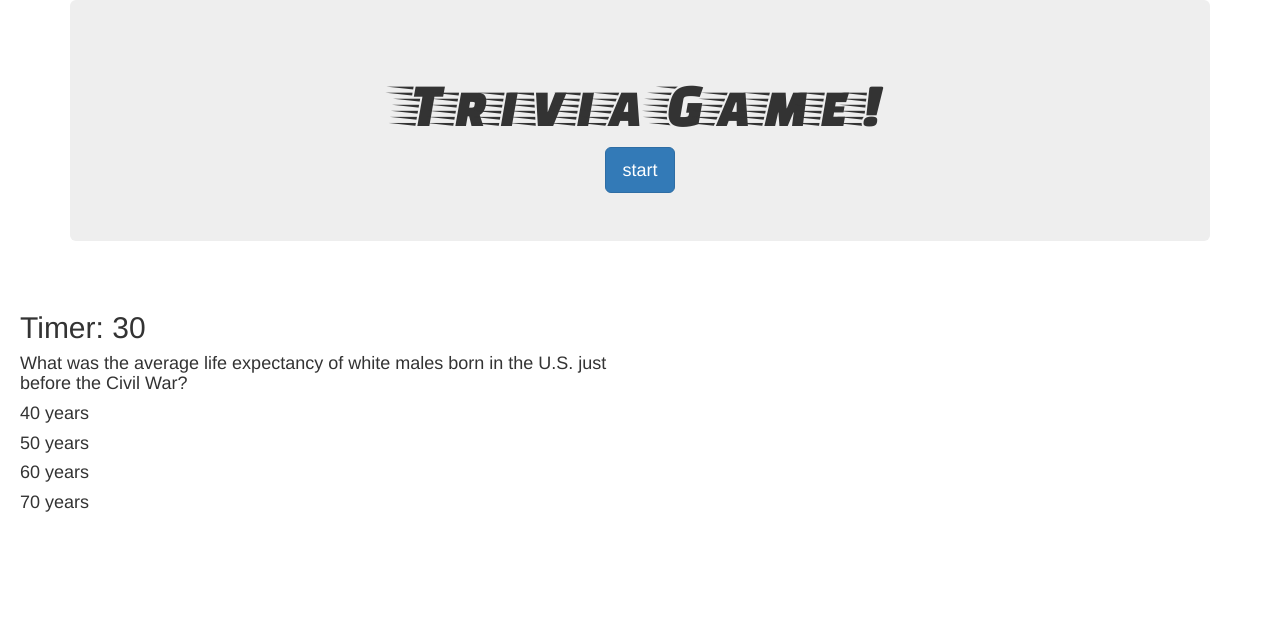
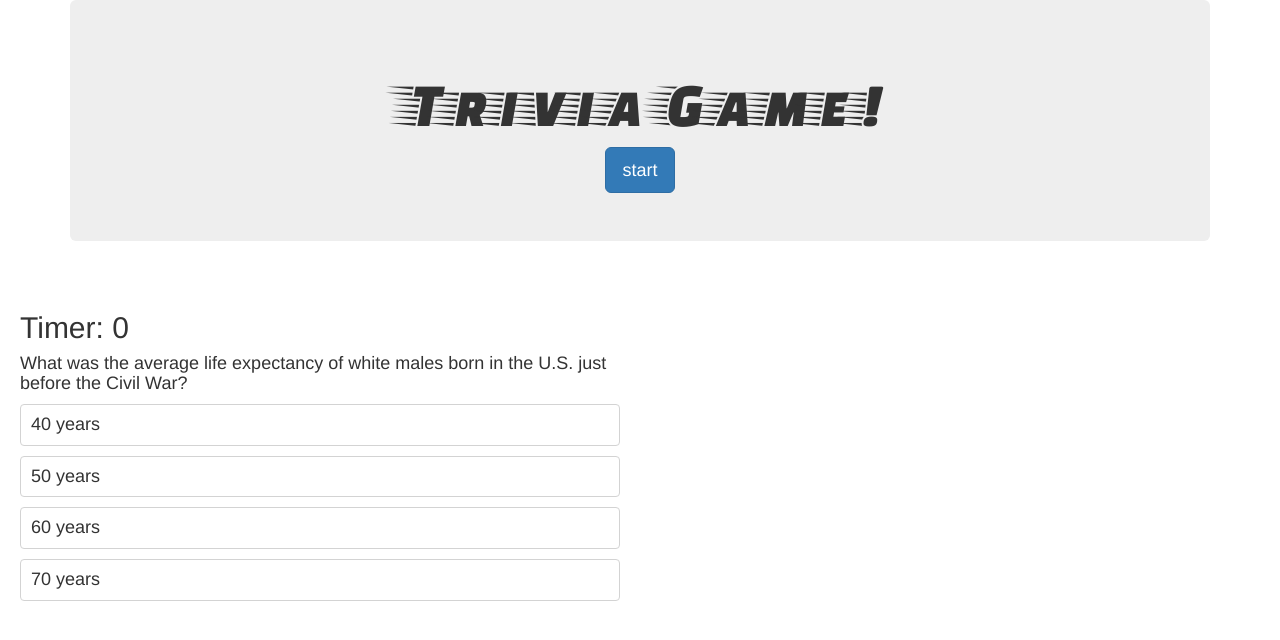
Before and after one commit to hilarykathleen/TriviaGame, a plain HTML site: page index.html in a window 1280 px wide. Drawn offline with nearby package versions, Linux system fonts and the light colour scheme.

Commit message:
timer function counts down and stops at 0, clears

```diff
--- a/assets/css/style.css
+++ b/assets/css/style.css
@@ -6,3 +6,10 @@ h1 {
     width: 50%;
     padding: 20px;
 }
+
+.answer {
+    border: 1px solid lightgray;
+    padding: 10px;
+    border-radius: 4px;
+    cursor: pointer;
+}
--- a/assets/javascript/app.js
+++ b/assets/javascript/app.js
@@ -53,7 +53,7 @@ var triviaQuestions = [
 
 // GLOBAL VARIABLES
 
-var counter = 30; // timer that's going to count down
+var counter = 5; // timer that's going to count down
 var currentQuestion = 0; // pull first question from the array
 var score = 0; // count correct answers
 var incorrect = 0; // count incorrect answers
@@ -62,14 +62,40 @@ var timer; // set interval gives ability to clear or reset counter
 
 // FUNCTIONS
 
-// display trivia questions on page
+// Replace current question with next question once answer has been selected
 
+function nextQuestion() {
+    currentQuestion++;
+}
+
+// function to clear timer clearInterval method clear timer set with seInterval + add incorrect count
+
+function timeUp() {
+    clearInterval(timer);
+
+    incorrect++;
+}
+// initialize timer count down
+
+function countDown() {
+    counter--;
+
+    $("#time").html("Timer: " + counter);
+
+    if (counter === 0) {
+        timeUp();
+    }
+}
+
+// display trivia questions
 function displayQuestions() {
+    counter = 5;
+    timer = setInterval(countDown, 1000);
 
     var question = triviaQuestions[currentQuestion].question; // get current question
     var answers = triviaQuestions[currentQuestion].answers; // get answer options
 
-    $("#time").html("Timer: " + counter); // display timer on html
+    $("#time").html("Timer: " + counter); // display timer on browser
     $("#game").html(`
         <h4>${question}<h4>
     ${displayAnswers(answers)}
@@ -80,7 +106,7 @@ function displayQuestions() {
 
 function displayAnswers(answers) {
     var result = "";
-// loop through answer array replace result in p tags
+// loop through answer array
     for (let i = 0; i < answers.length; i++) {
         result += `<p class="answer" data-answer="${answers[i]}">${answers[i]}</p>`;
 
--- a/index.html
+++ b/index.html
@@ -2,13 +2,11 @@
 <html lang="en">
 <head>
     <meta charset="UTF-8">
-    <meta name="viewport" content="width=, initial-scale=1.0">
     <meta http-equiv="X-UA-Compatible" content="ie=edge">
     <title>Trivia Game</title>
     <link rel="stylesheet" type="text/css" href="assets/css/reset.css">
     <link rel="stylesheet" href="https://maxcdn.bootstrapcdn.com/bootstrap/3.3.7/css/bootstrap.min.css" integrity="sha384-BVYiiSIFeK1dGmJRAkycuHAHRg32OmUcww7on3RYdg4Va+PmSTsz/K68vbdEjh4u" crossorigin="anonymous">
     <link rel="stylesheet" type="text/css" href="assets/css/style.css">
-    <script src="https://maxcdn.bootstrapcdn.com/bootstrap/3.3.7/js/bootstrap.min.js" integrity="sha384-Tc5IQib027qvyjSMfHjOMaLkfuWVxZxUPnCJA7l2mCWNIpG9mGCD8wGNIcPD7Txa" crossorigin="anonymous"></script>
     <link href="https://fonts.googleapis.com/css?family=Faster+One&display=swap" rel="stylesheet">
 </head>
 
@@ -27,8 +25,14 @@
         <div id="game"></div>
     </div>
 
-<script src="https://code.jquery.com/jquery-3.2.1.min.js" integrity="sha256-hwg4gsxgFZhOsEEamdOYGBf13FyQuiTwlAQgxVSNgt4=" crossorigin="anonymous"></script>
-<script src="assets/javascript/app.js "></script>
+
+<script
+      src="https://code.jquery.com/jquery-3.4.1.min.js"
+      integrity="sha256-CSXorXvZcTkaix6Yvo6HppcZGetbYMGWSFlBw8HfCJo="
+      crossorigin="anonymous"
+    ></script>
+    <script src="./assets/javascript/app.js"></script>
+
 </body>
 
 </html>
```
Also changed, not shown: 2 other files.
